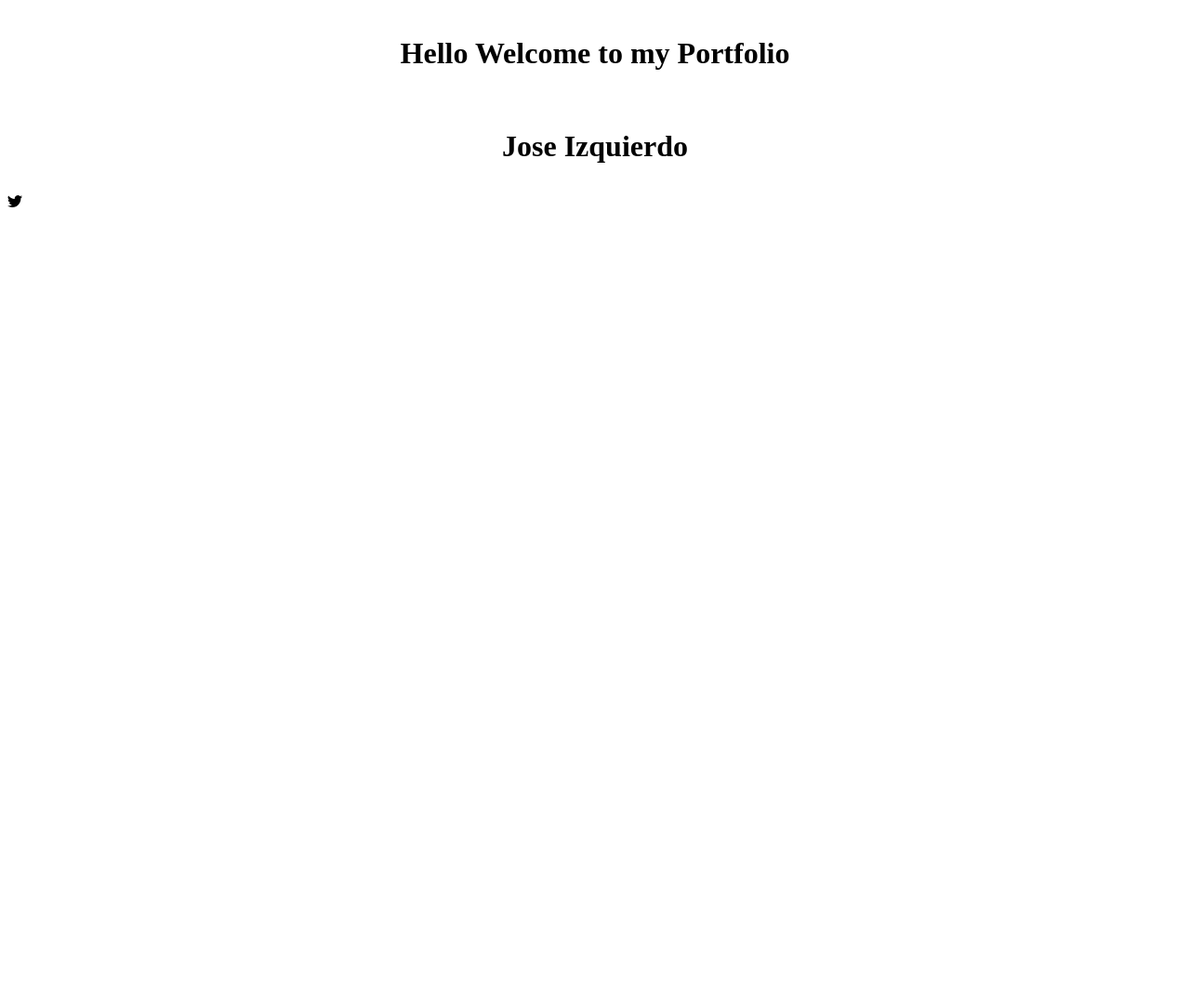
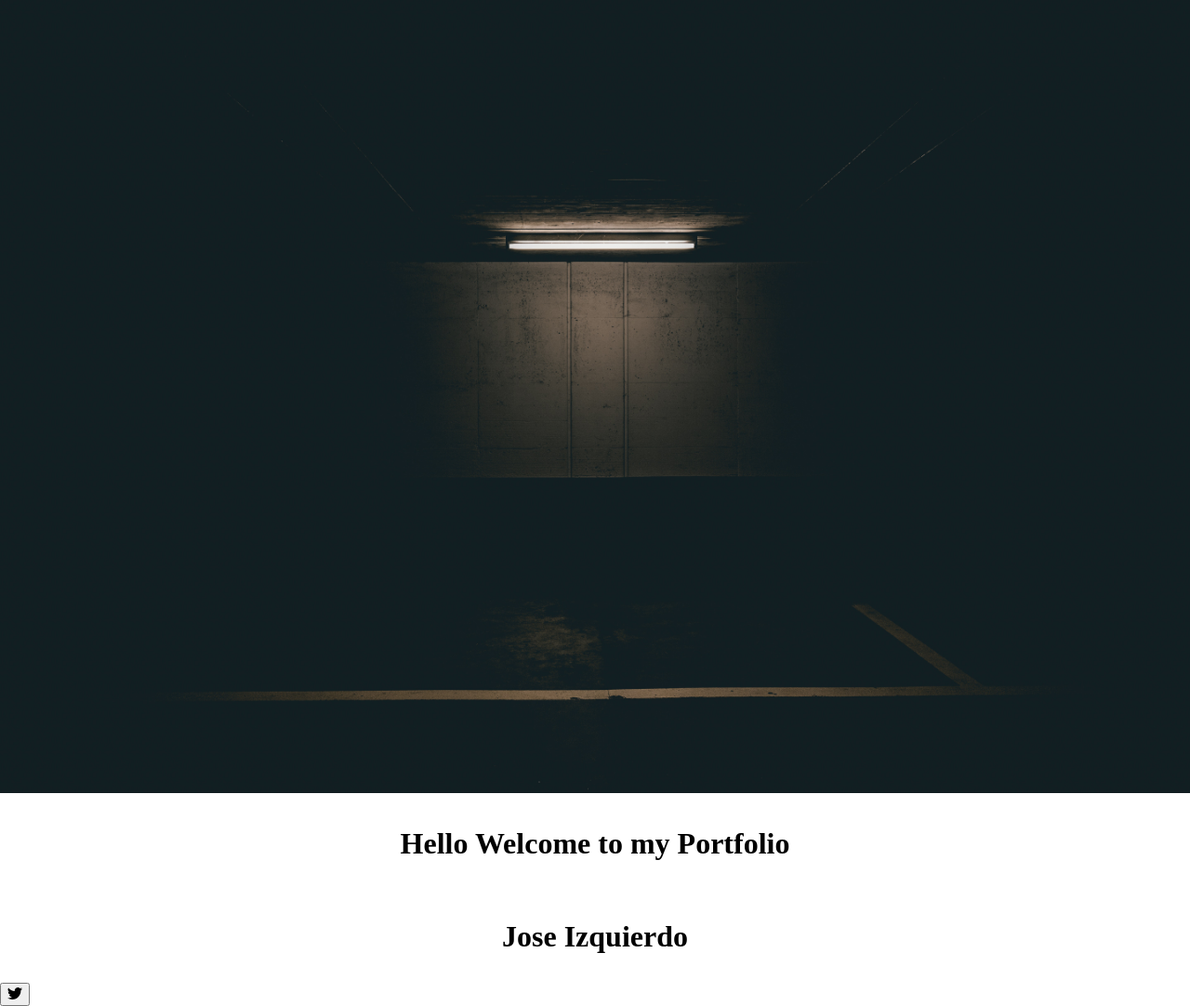
Before and after one commit to Leftjose/Web.dev.portfolio.3, a website: page index.html in a window 1280 px wide. Shown: the whole page at 93% size. Before the commit the page ends 800 px from the top, so only its background shows below. Drawn offline with Linux system fonts and the light colour scheme; a web font is replaced by a local one.

Commit message:
adding background and css styling

```diff
--- a/index.html
+++ b/index.html
@@ -9,6 +9,17 @@
     <title>Jose Izquierdo's Portfolio</title>
   </head>
   <body>
+
+
+ <img src="./assets/pexels-oleg-magni-1040499.jpg">
+
+
+
+
+
+
+
+
     <div class="titleone">
       <h1>Hello Welcome to my Portfolio</h1>
     </div>
@@ -29,9 +40,13 @@
 
 
     <footer>
-        <svg xmlns="http://www.w3.org/2000/svg" width="16" height="16" fill="currentColor" class="bi bi-twitter" viewBox="0 0 16 16">
-  <path d="M5.026 15c6.038 0 9.341-5.003 9.341-9.334 0-.14 0-.282-.006-.422A6.685 6.685 0 0 0 16 3.542a6.658 6.658 0 0 1-1.889.518 3.301 3.301 0 0 0 1.447-1.817 6.533 6.533 0 0 1-2.087.793A3.286 3.286 0 0 0 7.875 6.03a9.325 9.325 0 0 1-6.767-3.429 3.289 3.289 0 0 0 1.018 4.382A3.323 3.323 0 0 1 .64 6.575v.045a3.288 3.288 0 0 0 2.632 3.218 3.203 3.203 0 0 1-.865.115 3.23 3.23 0 0 1-.614-.057 3.283 3.283 0 0 0 3.067 2.277A6.588 6.588 0 0 1 .78 13.58a6.32 6.32 0 0 1-.78-.045A9.344 9.344 0 0 0 5.026 15z"/>
+<button type="button" class="btn btn-secondary">
+                <svg xmlns="http://www.w3.org/2000/svg" width="16" height="16" fill="currentColor" class="bi bi-twitter" viewBox="0 0 16 16">
+  <path d="M5.026 15c6.038 0 9.341-5.003 9.341-9.334 0-.14 0-.282-.006-.422A6.685 6.685 0 0 0 16 3.542a6.658 6.658 0 0 1-1.889.518 3.301 3.301 0 0 0 1.447-1.817 6.533 6.533 0 0 1-2.087.793A3.286 3.286 0 0 0 7.875 6.03a9.325 9.325 0 0 1-6.767-3.429 3.289 3.289 0 0 0 1.018 4.382A3.323 3.323 0 0 1 .64 6.575v.045a3.288 3.288 0 0 0 2.632 3.218 3.203 3.203 0 0 1-.865.115 3.23 3.23 0 0 1-.614-.057 3.283 3.283 0 0 0 3.067 2.277A6.588 6.588 0 0 1 .78 13.58a6.32 6.32 0 0 1-.78-.045A9.344 9.344 0 0 0 5.026 15z"></path>
 </svg>
+              </button>
+
+
 
     </footer>
 
--- a/styles.css
+++ b/styles.css
@@ -1,3 +1,21 @@
+body {
+    margin: 0;
+
+}
+
+
+img {
+   background: url(./assets/pexels-oleg-magni-1040499.jpg);
+   width: 100%;
+   height: 100%;
+   background-position: relative;
+   background-size: cover;
+   background-repeat: no-repeat;
+   position: relative;
+}
+
+
+
 .titleone {
   font-family: "Trirong", serif;
   margin: auto;
@@ -7,6 +25,9 @@
   text-align: center;
 }
 
+
+
+
 .subtitle {
    margin: auto;
   width: 50%;
@@ -14,4 +35,3 @@
   padding: 10px;
   text-align: center;
 }
-}
```
Also changed, not shown: assets/pexels-oleg-magni-1040499.jpg (added).
